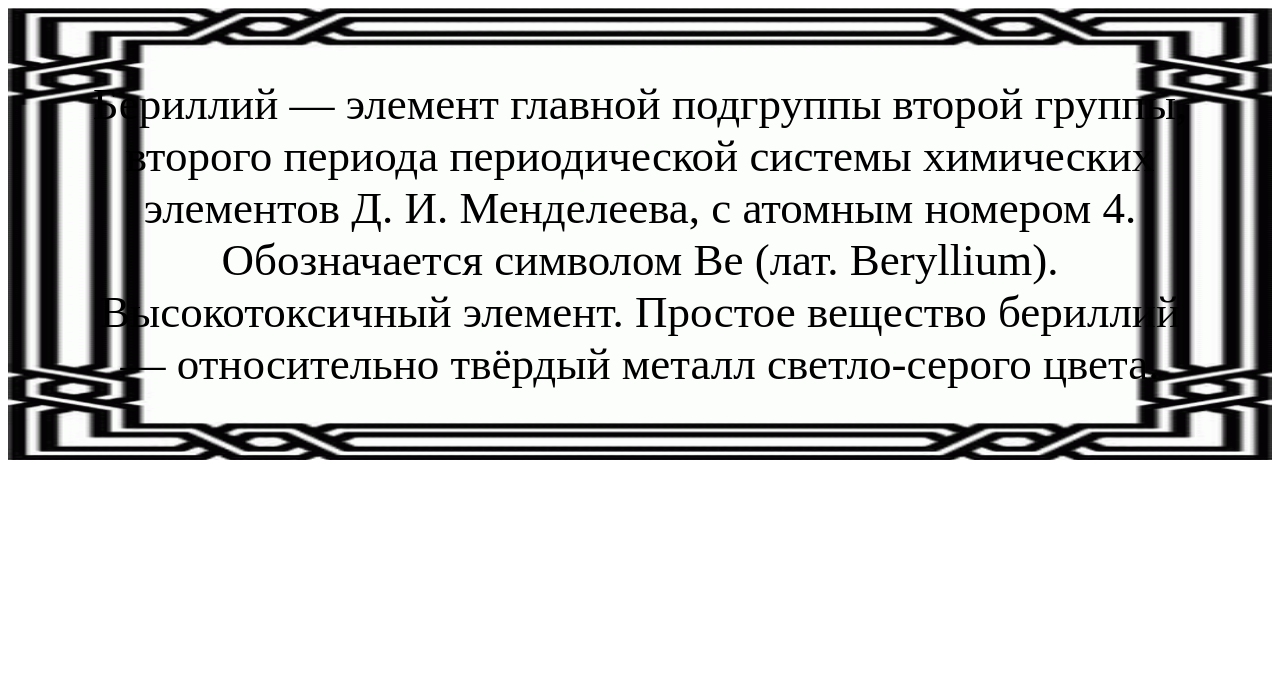
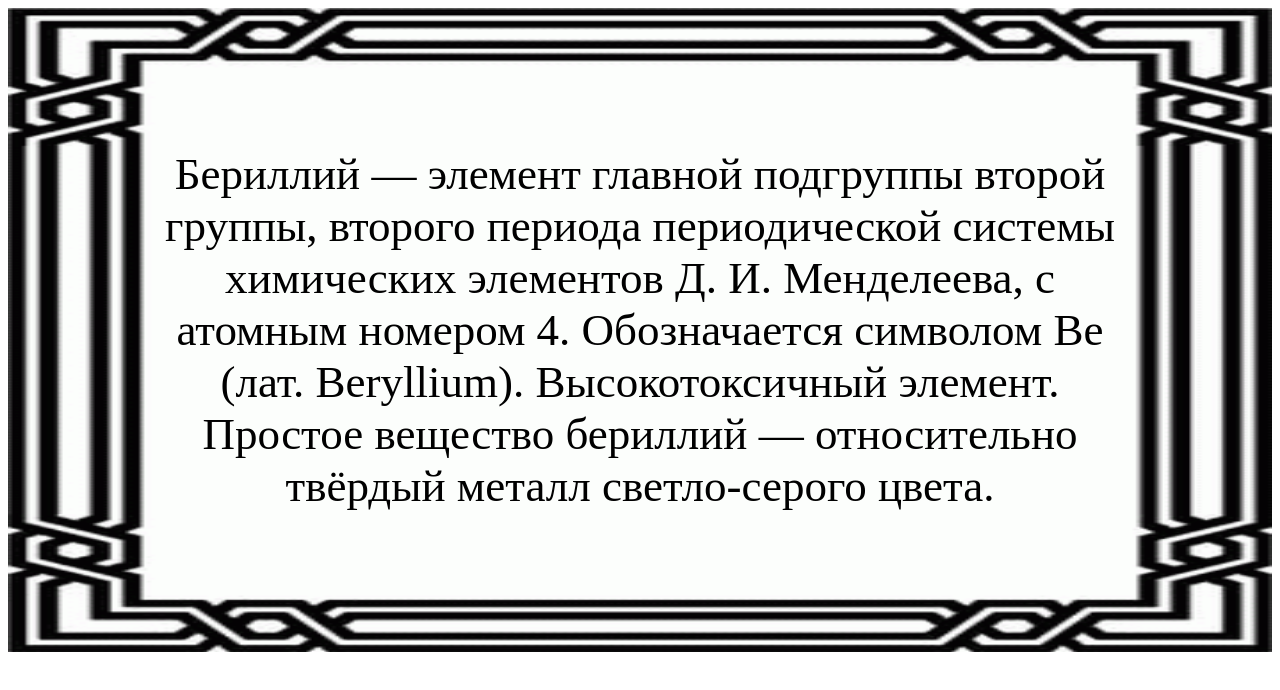
Before and after one commit to Liotan/Besman-Artur-Dmitrievich, a plain HTML site: page home/lesson4/add/ramka3.html in a window 1280 px wide. Drawn offline with Linux system fonts and the light colour scheme.

Commit message:
noCut somewhat completed

```diff
--- a/home/lesson4/add/ramka3.html
+++ b/home/lesson4/add/ramka3.html
@@ -9,7 +9,7 @@
     <div style="background-image: url(../ramka.gif);
                 background-size: 100% 100%;
                 background-repeat: no-repeat;
-                padding: 70px; text-align: center; font-size: 45px;">
+                padding: 140px; text-align: center; font-size: 45px;">
         Бериллий — элемент главной подгруппы второй группы, второго периода периодической системы химических элементов Д. И. Менделеева, с атомным номером 4. Обозначается символом Be (лат. Beryllium). Высокотоксичный элемент. Простое вещество бериллий — относительно твёрдый металл светло-серого цвета.
     </div>
 </body>
```
